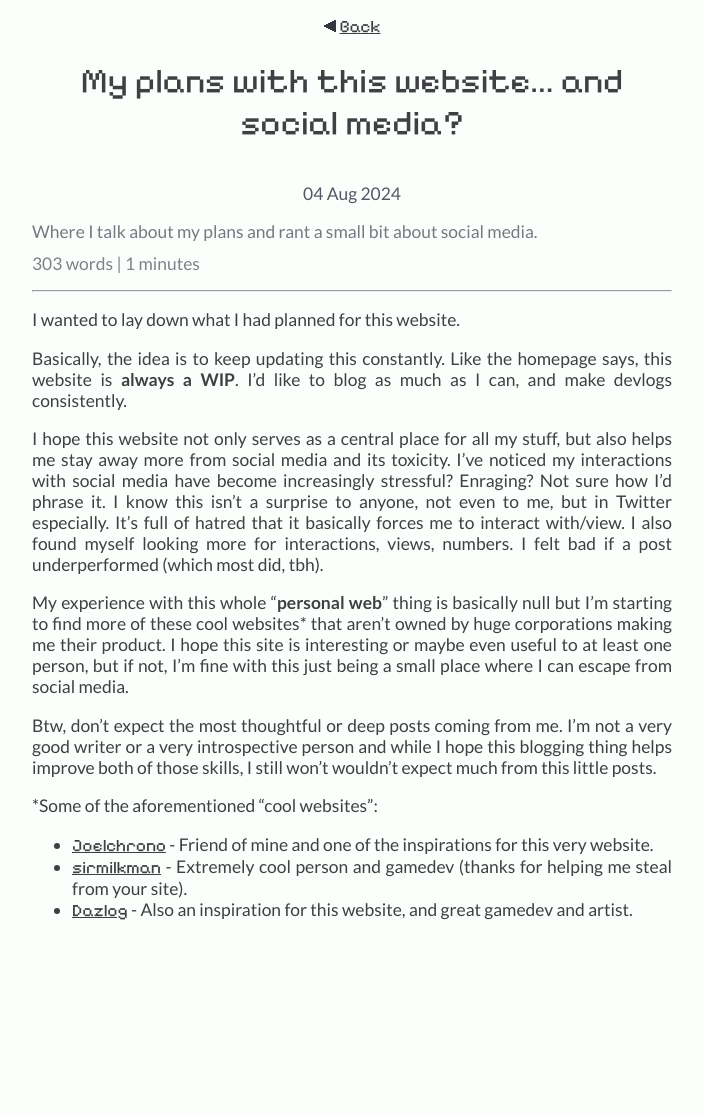
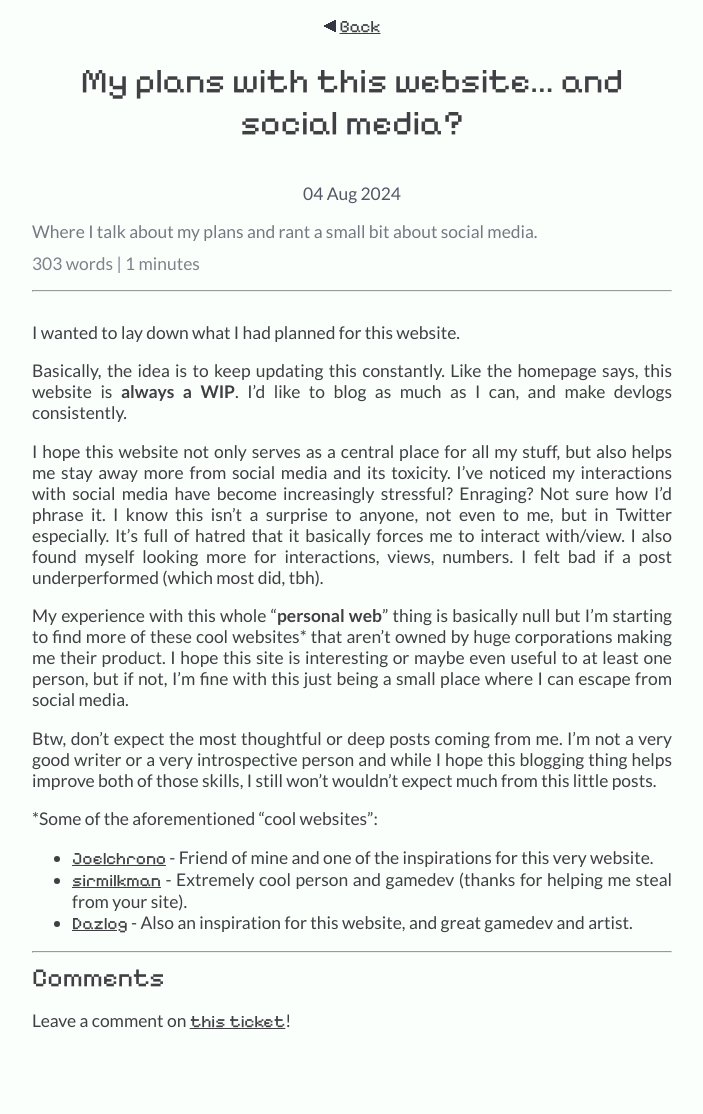
Before and after one commit to BenjaTK/benjatk.github.io, a Jekyll site: the page built from _posts/2024-08-04-plans.md, in a window 1280 px wide. Shown: the whole page, without its empty margins (288-991 px from the left). Built offline with Jekyll 4.4.1, drawn with Linux system fonts in a browser that asks for light colours; before the commit the page ends 1002 px from its top, so only the background shows below that; some of the changed lines change nothing that is shown.

Commit message:
Add comments using Github issues

```diff
--- /dev/null
+++ b/_includes/comments.html
@@ -0,0 +1,82 @@
+
+<script>
+const GH_API_URL = 'https://api.github.com/repos/BenjaTK/benjatk.github.io/issues/{{ page.comments_id }}/comments?per_page=100?';
+
+let request = new XMLHttpRequest();
+request.open( 'GET', GH_API_URL, true );
+request.setRequestHeader("Accept", "application/vnd.github.html+json")
+request.onload = function() {
+	if ( this.status >= 200 && this.status < 400 ) {
+		let response = JSON.parse( this.response );
+
+		for ( var i = 0; i < response.length; i++ ) {
+			document.getElementById( 'gh-comments-list' ).appendChild( createCommentEl( response[ i ] ) );
+		}
+
+		if ( 0 === response.length ) {
+			document.getElementById( 'no-comments-found' ).style.display = 'block';
+		}
+	} else {
+		console.error( this );
+	}
+};
+
+function createCommentEl( response ) {
+	let user = document.createElement( 'a' );
+	user.setAttribute( 'href', response.user.url.replace( 'api.github.com/users', 'github.com' ) );
+	user.classList.add( 'user' );
+
+	let userAvatar = document.createElement( 'img' );
+	userAvatar.classList.add( 'avatar' );
+	userAvatar.setAttribute( 'src', response.user.avatar_url );
+
+	user.appendChild( userAvatar );
+
+	let commentLink = document.createElement( 'a' );
+	commentLink.setAttribute( 'href', response.html_url );
+	commentLink.classList.add( 'comment-url' );
+	commentLink.innerHTML = '#' + response.id + ' - ' + response.created_at;
+
+    let commentAuthor = document.createElement( 'h3' )
+    commentAuthor.classList.add( 'author' );
+    commentAuthor.innerText = response.user.login;
+
+    let commentDate = document.createElement( 'div' );
+    commentDate.classList.add('comment-date');
+    commentDate.innerText = response.created_at.substr(0,10);
+
+
+	let commentContents = document.createElement( 'div' );
+	commentContents.classList.add( 'comment-content' );
+	commentContents.innerHTML = response.body_html;
+
+	let comment = document.createElement( 'div' );
+    comment.classList.add('comment-box');
+
+	comment.setAttribute( 'data-author-avatar', response.user.avatar_url );
+	comment.setAttribute( 'data-user-url', response.user.url );
+
+    let commentContainer = document.createElement( 'div' );
+    commentContainer.classList.add('comment-container')
+    commentContainer.appendChild(user);
+
+    comment.appendChild( commentAuthor );
+    comment.appendChild( commentDate );
+	comment.appendChild( commentContents );
+	comment.appendChild( commentLink );
+    commentContainer.appendChild(comment);
+
+
+	return commentContainer;
+}
+request.send();
+</script>
+
+<hr>
+
+<div class="github-comments">
+<h2>Comments</h2>
+<p id="leave-a-comment">Leave a comment on <a href="https://github.com/BenjaTK/benjatk.github.io/issues/{{ page.comments_id }}">this ticket</a>!</p>
+<ul id="gh-comments-list"></ul>
+<p id="no-comments-found">No comments found for this article.</p>
+</div>
--- a/_layouts/post.html
+++ b/_layouts/post.html
@@ -17,8 +17,9 @@
       <p class="excerpt">{{ page.excerpt }}</p>
       <p class="reading-time">{% include reading-time.html %}</p>
       <hr>
-      <div class="content post-content">
+      <div class="page-content post-content">
           {{ content }}
+        </div>
       {% if page.categories.size != 0 %}
         {% for category in page.categories %}
           {% if site.categories[category].size > 1 %}
@@ -36,7 +37,7 @@
           {% endif %}
         {% endfor %}
       {% endif %}
-      </div>
+      {% include comments.html %}
       </ul>
     </div>
   </body>
```
Lines whose indentation alone changed are shown as unchanged.
